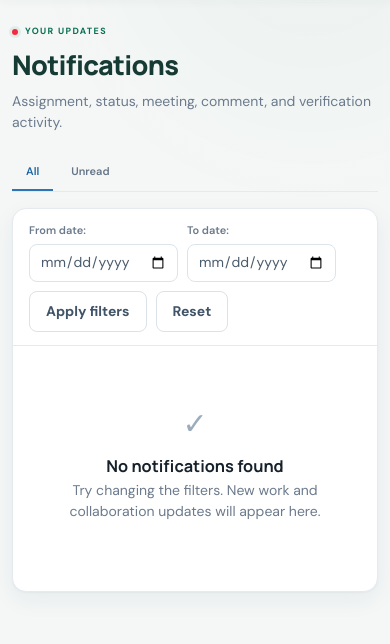
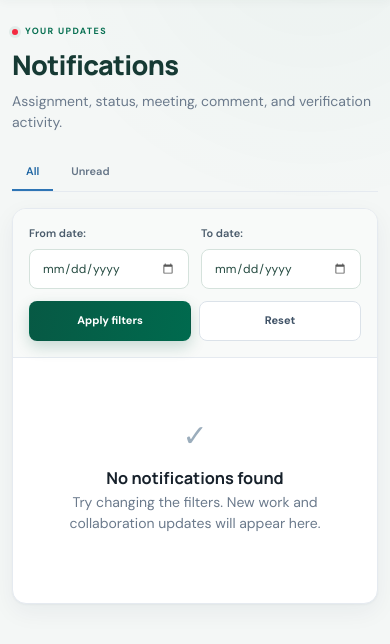
Before and after one commit to Polash-Islam/IssueBridge, a Django app: page /workspace/notifications/ in a window 390 px wide. Shown: the part 76-720 px from the top of the page. Run offline with Django 5.2, Linux system fonts and the light colour scheme; the visitor is signed in with stand-in values (Sample User, id 1); data comes from the database, SQL or seed files in the repository; data that the repository does not hold is empty.

Commit message:
css added

```diff
--- /dev/null
+++ b/static/css/notifications.css
@@ -0,0 +1,147 @@
+.notification-center .notification-filters {
+  display: flex;
+  flex-wrap: wrap;
+  align-items: flex-end;
+  justify-content: flex-end;
+  gap: 14px;
+  padding: 20px;
+  background: #f8faf9;
+  border-bottom: 1px solid var(--line);
+}
+
+.notification-date-field {
+  display: flex;
+  flex-direction: column;
+  gap: 7px;
+  flex: 0 1 210px;
+  min-width: 160px;
+}
+
+.notification-date-field label {
+  font-size: 11px;
+  font-weight: 600;
+  color: #4a5b6b;
+}
+
+.notification-date-field input[type="date"] {
+  box-sizing: border-box;
+  width: 100%;
+  min-width: 0;
+  height: 40px;
+  padding: 0 12px;
+  border: 1px solid #d5e2dc;
+  border-radius: 8px;
+  background: #fff;
+  color: #254b41;
+  font: inherit;
+  font-size: 12px;
+  color-scheme: light;
+}
+
+.notification-date-field input[type="date"]:focus-visible {
+  outline: none;
+  border-color: #087057;
+  box-shadow: 0 0 0 3px rgba(8, 112, 87, .12);
+}
+
+.notification-date-field input::-webkit-calendar-picker-indicator {
+  cursor: pointer;
+  opacity: .65;
+}
+
+.notification-filter-actions,
+.notification-page-links {
+  display: flex;
+  align-items: center;
+  flex-wrap: wrap;
+  gap: 8px;
+}
+
+.notification-filter-actions .btn,
+.notification-page-links .btn {
+  min-height: 40px;
+  padding: 0 16px;
+  justify-content: center;
+  font-size: 11px;
+}
+
+.notification-center .btn-secondary:hover {
+  background: #edf5f1;
+  border-color: #aacbbd;
+  color: #087057;
+}
+
+.notification-center .btn:focus-visible {
+  outline: 2px solid #087057;
+  outline-offset: 3px;
+}
+
+.notification-filters .errorlist {
+  margin: 0;
+  padding-left: 16px;
+  color: #b74343;
+  font-size: 11px;
+}
+
+.notification-filters > .errorlist {
+  flex-basis: 100%;
+}
+
+.notification-pagination {
+  display: flex;
+  align-items: center;
+  justify-content: space-between;
+  flex-wrap: wrap;
+  gap: 16px;
+  padding: 18px 20px;
+  border-top: 1px solid var(--line);
+  background: #f8faf9;
+  color: var(--muted);
+  font-size: 11px;
+}
+
+.notification-page-links [aria-current="page"] {
+  padding: 8px 12px;
+  border-radius: 8px;
+  background: #e9f2ef;
+  color: #17634f;
+  font-weight: 600;
+  white-space: nowrap;
+}
+
+@media (max-width: 600px) {
+  .notification-center .notification-filters {
+    padding: 16px;
+    gap: 12px;
+  }
+
+  .notification-date-field {
+    flex: 1 1 calc(50% - 6px);
+    min-width: 0;
+  }
+
+  .notification-filter-actions {
+    width: 100%;
+  }
+
+  .notification-filter-actions .btn {
+    flex: 1;
+  }
+
+  .notification-pagination {
+    padding: 16px;
+    flex-direction: column;
+    align-items: flex-start;
+    gap: 12px;
+  }
+
+  .notification-page-links {
+    width: 100%;
+  }
+}
+
+@media (max-width: 360px) {
+  .notification-date-field {
+    flex-basis: 100%;
+  }
+}
--- a/templates/base.html
+++ b/templates/base.html
@@ -11,6 +11,7 @@
   <link rel="preconnect" href="https://fonts.gstatic.com" crossorigin>
   <link href="https://fonts.googleapis.com/css2?family=DM+Sans:wght@400;500;600;700&family=Manrope:wght@600;700;800&display=swap" rel="stylesheet">
   <link rel="stylesheet" href="{% static 'css/app.css' %}">
+  {% block extra_css %}{% endblock %}
   <script src="{% static 'js/app.js' %}" defer></script>
 </head>
 <body class="{% block body_class %}{% endblock %}">
--- a/templates/communications/notification_list.html
+++ b/templates/communications/notification_list.html
@@ -1,5 +1,7 @@
 {% extends "base.html" %}
+{% load static %}
 {% block title %}Notifications · IssueBridge{% endblock %}
+{% block extra_css %}<link rel="stylesheet" href="{% static 'css/notifications.css' %}">{% endblock %}
 {% block content %}
 <div class="page-heading heading-actions compact-heading">
   <div><span class="eyebrow">YOUR UPDATES</span><h1>Notifications</h1><p>Assignment, status, meeting, comment, and verification activity.</p></div>
@@ -14,8 +16,10 @@
     <input type="hidden" name="scope" value="{{ scope }}">
     <div class="notification-date-field">{{ filter_form.start_date.label_tag }}{{ filter_form.start_date }}{{ filter_form.start_date.errors }}</div>
     <div class="notification-date-field">{{ filter_form.end_date.label_tag }}{{ filter_form.end_date }}{{ filter_form.end_date.errors }}</div>
-    <button class="btn btn-secondary" type="submit">Apply filters</button>
-    <a class="btn btn-secondary" href="{% url 'notification_list' %}?scope={{ scope }}">Reset</a>
+    <div class="notification-filter-actions">
+      <button class="btn btn-primary" type="submit">Apply filters</button>
+      <a class="btn btn-secondary" href="{% url 'notification_list' %}?scope={{ scope }}">Reset</a>
+    </div>
     {{ filter_form.non_field_errors }}
   </form>
   {% for item in notifications %}
```
